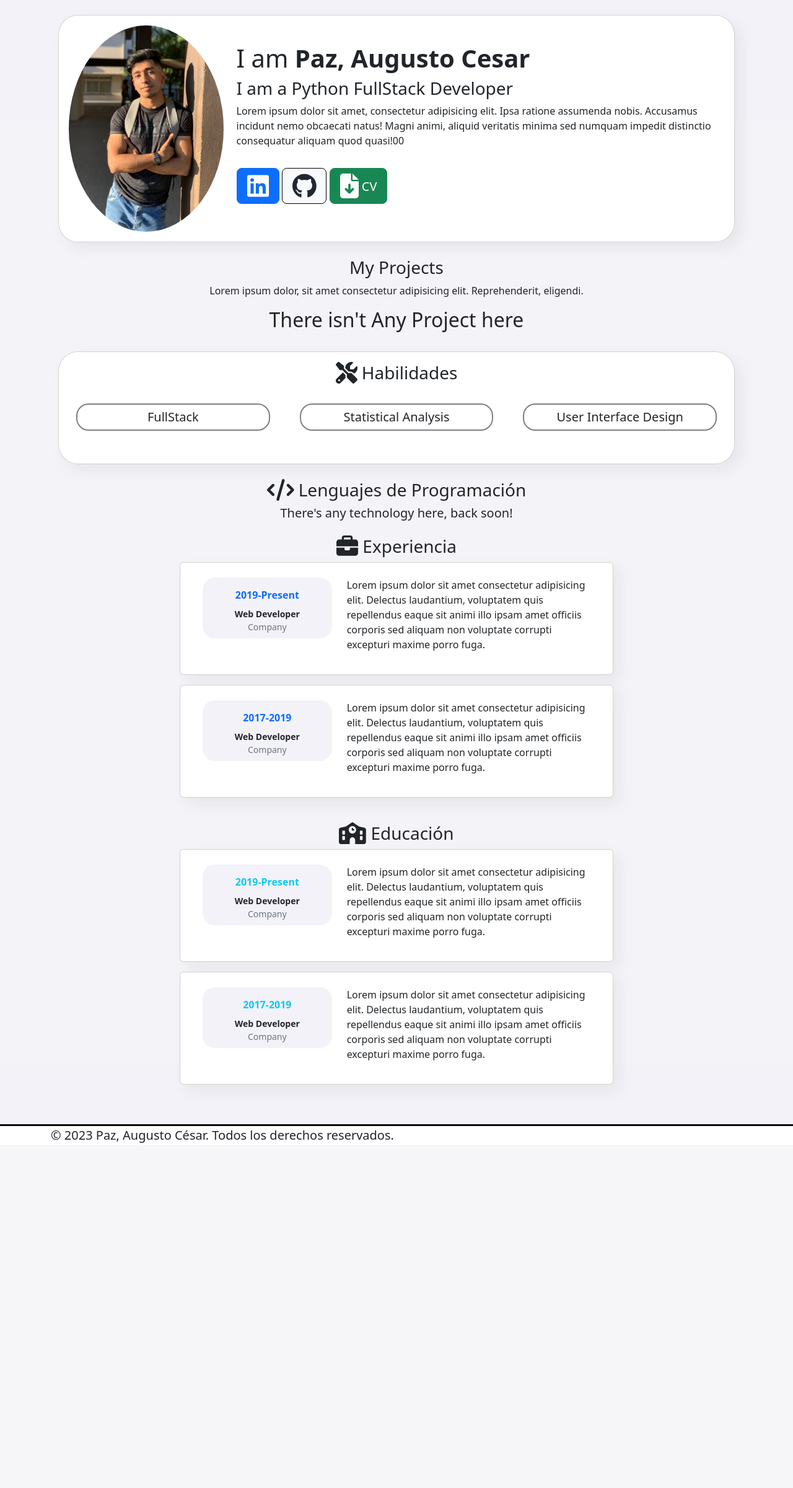
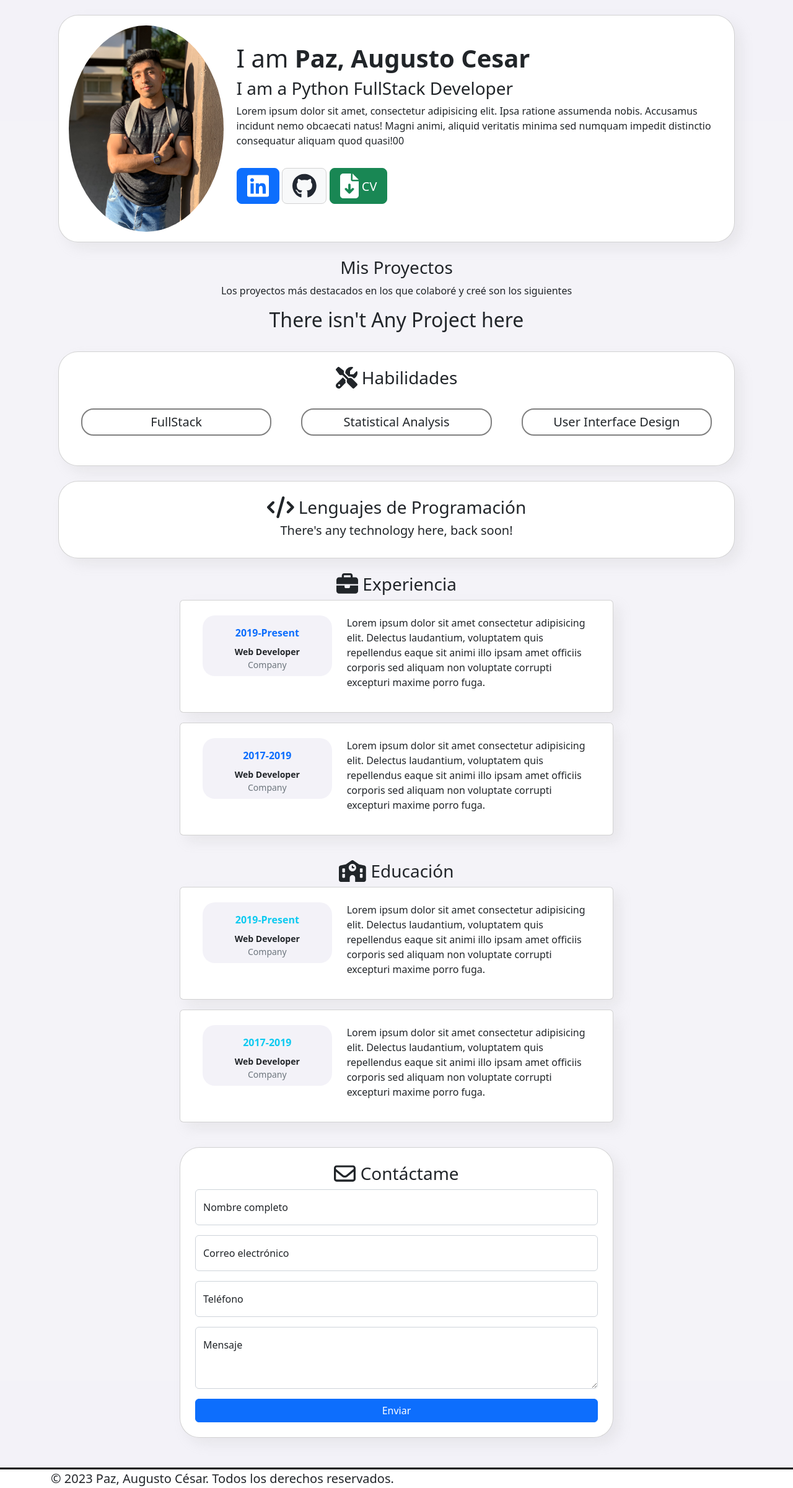
Before and after one commit to AugustP748/MyPortfolio, a Django app: page / in a window 1280 px wide. Shown: the part 59-2460 px from the top of the page at 62% size. Before the commit the page ends 1903 px from the top, so only its background shows below. Run offline with Django 4.2, Linux system fonts and the light colour scheme; data that the repository does not hold is empty; some libraries are stand-ins or nearby versions.

Commit message:
optimización style css, vista contacto,correcciones y mejoras

```diff
--- a/MyPortfolio/Portfolio/static/css/style.css
+++ b/MyPortfolio/Portfolio/static/css/style.css
@@ -1,6 +1,8 @@
 :root{
   --greyDarkTheme: #1c1c1e;
   --grayLightTheme: #f2f1f7e0;
+  --border-nav-footer: 3px solid black;
+  --card-shadow:10px 10px 20px rgba(170, 170, 170, 0.16);
 }
 
 
@@ -31,11 +33,9 @@ body.dark main {
 
 /* CARDS */
 .card {
-  /* Estilos para las cards en modo claro */
   background-color: white;
-  border: 2px solid gray; /* Estilo de borde deseado */
-  /*border-radius: 5px;*/ /* Opcional: añade esquinas redondeadas al borde */
-  box-shadow: 10px 10px 20px rgba(170, 170, 170, 0.16);
+  border-color: gray;
+  box-shadow: var(--card-shadow);
 }
 
 body.dark .card {
@@ -44,75 +44,69 @@ body.dark .card {
 }
 
 .card-text {
+  /* SE ENCUENTRA EN CARD PROJECT, CARD EXPER Y EDUC*/
   height: 50px;
   width: auto;
 }
 
 .card-body {
+  /* SE ENCUENTRA EN CARD PROFILE, CARD PROJECT, CARD EXPER Y EDUC*/
   height: 180px;
   width: auto;
 }
 
 /* CARDS PROFILE */
 .card-profile .btn-git{
-  border: 1px solid;
+  border: 1px solid lightgray;
 }
 
 /* CARDS PROJECT */
-
 .card-project{
   cursor:pointer;
-  transition: all 0.3s;
-
+  border: 2px solid;
 }
 
-.card-project img {
-  /* Actualmente sin funcionar*/
-  height: auto;
-  width: 200px;
-}
-
-.card-project:hover {
-  transform: scale(1.07);
-}
-
-/* CARDS EXPERIENCE */
-.card-experience .card-body{
+/* CARDS EXPERIENCE & EDUCATION */
+.card-exp-educ .card-body{
   text-align: left;
 }
 
-.card-experience .container{
+.card-exp-educ .container{
   background-color: var(--grayLightTheme);
   border-radius: 20px;
 }
 
-/*
-body.dark .card p, body.dark .card h5 {
-  color: white;
-}*/
+body.dark .card-exp-educ .container{
+  background-color: black;
+}
 
-/*
-body.dark .card:hover {
-  border-color: white;
-}*/
+/* ELEMENT-TRANSITION*/
+.element-transition{
+  transition: all 0.2s;
+}
+
+.element-transition:hover{
+  transform: scale(1.07);
+}
 
 /* CONTAINER SKILL  */
-.container-skill{
-  background-color: white;
+.container-skill-lang{
   border: 2px solid gray;
   border-radius: 20px;
-  transition: all 0.3s;
 }
 
-.container-skill:hover{
-  transform: scale(1.07);
+body.dark .container-skill-lang{
+  background-color: var(--greyDarkTheme);
+  color:white;
+  border-color: white;
+}
 
-}
+/* CONTAINER-CONTACT */
 
 
 /* NAVBAR */
 .navbar {
-  border-bottom: 3px solid black; /* Estilo de borde deseado */
+  border-bottom: var(--border-nav-footer); /* Estilo de borde deseado */
   border-radius: 0 0 5px 5px; /* Opcional: añade esquinas redondeadas al borde */
   background-color: white;
 }
@@ -132,7 +126,7 @@ body.dark .navbar a:hover {
 /* FOOTER */
 .footer {
   background-color: white;
-  border-top: 3px solid black; /* Estilo de borde deseado */
+  border-top: var(--border-nav-footer);
   box-shadow: var(--greyDarkTheme);
 }
 
--- a/MyPortfolio/Portfolio/static/js/botonModo.js
+++ b/MyPortfolio/Portfolio/static/js/botonModo.js
@@ -1,7 +1,9 @@
 const btnSwitch = document.querySelector('#switch');
+const nameInput = document.querySelector('#nameInput');
 
 function toggleDarkMode() {
     document.body.classList.toggle('dark');
+    nameInput.classList.toggle('bg-dark');
     btnSwitch.classList.toggle('active');
 }
 
--- a/MyPortfolio/Portfolio/templates/home.html
+++ b/MyPortfolio/Portfolio/templates/home.html
@@ -2,7 +2,7 @@
 {% load static %}
 {% block title %}My Portflio{% endblock %}
 {% block content %}
-    <section id="section-home">
+    <section id="section-home mb-4">
         <div class="card card-profile card-body rounded-5 animate__animated animate__zoomIn" style="">
             <div class="row">
                 <div class="col-md-3">
@@ -36,15 +36,15 @@
     <section id="section-projects" class="row my-4 text-center justify-content-center" data-aos="zoom-in">
 
         <div>
-            <h3>My Projects</h3>
-            <p>Lorem ipsum dolor, sit amet consectetur adipisicing elit. Reprehenderit, eligendi.</p>
+            <h3>Mis Proyectos</h3>
+            <p>Los proyectos más destacados en los que colaboré y creé son los siguientes</p>
         </div>
 
         {% if projects and Are_All_Not_Visible == False %}
             {% for project in projects %}
                 {% if project.visible %}
                     <div class="col-md-4 p-4">
-                        <div class="card card-project">
+                        <div class="card card-project element-transition">
                             <img class="img-fluid card-img-top" src="{{project.image.url}}"
                             alt="{{project.title}}" style="width: auto; height: 200px;">
                             <div class="card-body">
@@ -66,40 +66,41 @@
     </section>
 
     <section id="section-habilidades" data-aos="fade-up" data-aos-anchor-placement="bottom-bottom">
-        <div class="card text-center rounded-5">
-            <div class="card-body">
+        <div class="card text-center rounded-5 p-4">
+
               <h3 class="card-title"><i class="fa-solid fa-screwdriver-wrench fa-lg"></i> Habilidades</h3>
                 <div class=" row justify-content-center">
                     <div class="col-md-4 p-4">
-                        <div class="container-skill">
+                        <div class="container-skill-lang element-transition">
                             <h5 class="py-2 m-0">FullStack</h5>
                         </div>
                     </div>
 
                     <div class="col-md-4 p-4">
-                        <div class="container-skill">
+                        <div class="container-skill-lang element-transition">
                             <h5 class="py-2 m-0">Statistical Analysis</h5>
                         </div>
                     </div>
 
                     <div class="col-md-4 p-4">
-                        <div class="container-skill">
+                        <div class="container-skill-lang element-transition">
                             <h5 class="py-2 m-0">User Interface Design</h5>
                         </div>
                     </div>
                 </div>
-            </div>
+
           </div>
     </section>
 
-    <section id="section-tech" class="row my-4 text-center justify-content-center" data-aos="fade-up">
+    <section id="section-tech" data-aos="fade-up" data-aos-anchor-placement="bottom-bottom" class="my-4">
+        <div class="card text-center rounded-5 p-4">
 
                 <h3><i class="fa-solid fa-code fa-lg"></i> Lenguajes de Programación</h3>
-
+                <div class=" row justify-content-center">
                     {% if technologies %}
                         {% for tech in technologies %}
                             <div class="col-md-4 p-4">
-                        <div class="card card-tech">
+                                <div class="container-skill-lang element-transition">
                                     <h5 class="card-title py-2 m-0">{{tech.name_Tech}}</h5>
                                 </div>
                             </div>
@@ -107,12 +108,17 @@
                     {% else %}
                         <h5 class="card-title">There's any technology here, back soon!</h5>
                     {% endif %}
+                </div>
+
+          </div>
     </section>
+
+
 
     <section id="section-experience" class="row my-4 text-center justify-content-center" data-aos="fade-up">
         <h3><i class="fa-solid fa-briefcase fa-lg"></i> Experiencia</h3>
 
-        <div class="card mb-3 card-experience" style="max-width: 700px;">
+        <div class="card mb-3 card-exp-educ" style="max-width: 700px;">
             <div class="row">
               <div class="col-md-4">
                 <div class="container text-center mb-4 mb-lg-0 m-4 p-2">
@@ -134,7 +140,7 @@
             </div>
           </div>
 
-          <div class="card mb-3 card-experience" style="max-width: 700px;">
+          <div class="card mb-3 card-exp-educ" style="max-width: 700px;">
             <div class="row">
               <div class="col-md-4">
                 <div class="container text-center mb-4 mb-lg-0 m-4 p-2">
@@ -161,7 +167,7 @@
     <section id="section-education" class="row my-4 text-center justify-content-center" data-aos="fade-up">
         <h3><i class="fa-solid fa-school fa-lg"></i> Educaci&oacuten</h3>
 
-        <div class="card mb-3 card-experience" style="max-width: 700px;">
+        <div class="card mb-3 card-exp-educ" style="max-width: 700px;">
             <div class="row">
               <div class="col-md-4">
                 <div class="container text-center mb-4 mb-lg-0 m-4 p-2">
@@ -183,7 +189,7 @@
             </div>
           </div>
 
-          <div class="card mb-3 card-experience" style="max-width: 700px;">
+          <div class="card mb-3 card-exp-educ" style="max-width: 700px;">
             <div class="row">
               <div class="col-md-4">
                 <div class="container text-center mb-4 mb-lg-0 m-4 p-2">
@@ -207,4 +213,33 @@
     </section>
 
 
+    <section id="section-contact" class="row my-4 text-center justify-content-center" data-aos="flip-right">
+
+        <div class="card rounded-5 p-4" style="width: 700px;">
+            <h3><i class="fa-regular fa-envelope fa-lg"></i> Cont&aacutectame</h3>
+            <form action="">
+                <div class="form-floating mb-3">
+                    <input type="text" class="form-control" id="nameInput" placeholder="Nombre Completo" required>
+                    <label for="nameInput">Nombre completo</label>
+                  </div>
+                  <div class="form-floating mb-3">
+                    <input type="email" class="form-control" id="emailInput" placeholder="name@example.com" required>
+                    <label for="emailInput">Correo electr&oacutenico</label>
+                  </div>
+                  <div class="form-floating mb-3">
+                    <input type="phone" class="form-control" id="telInput" placeholder="3811234567" required>
+                    <label for="telInput">Tel&eacutefono</label>
+                  </div>
+                  <div class="form-floating mb-3">
+                    <textarea class="form-control" placeholder="Mensaje" id="MensajeTextarea" style="height: 100px" required></textarea>
+                    <label for="MensajeTextarea">Mensaje</label>
+                  </div>
+
+                  <a type="submit" class="btn btn-primary w-100">Enviar</a>
+            </form>
+        </div>
+
+
+    </section>
+
 {% endblock %}
--- a/MyPortfolio/Portfolio/templates/layout.html
+++ b/MyPortfolio/Portfolio/templates/layout.html
@@ -26,7 +26,7 @@
 
     {% include 'partials/navbar.html' %}
   </header>
-  <main >
+  <main>
     <div class="container p-4">
 
         {% block content %}
--- a/MyPortfolio/Portfolio/templates/partials/navbar.html
+++ b/MyPortfolio/Portfolio/templates/partials/navbar.html
@@ -14,7 +14,7 @@
             <a class="nav-link" href="#section-home">Home</a>
           </li>
           <li class="nav-item">
-            <a class="nav-link" href="{% url 'projects:home_projects' %}">Projects</a>
+            <a class="nav-link" href="#section-projects">Projects</a>
           </li>
           <li class="nav-item">
             <a class="nav-link" href="#section-habilidades">Habilidades</a>
```
Lines whose indentation alone changed are shown as unchanged.
